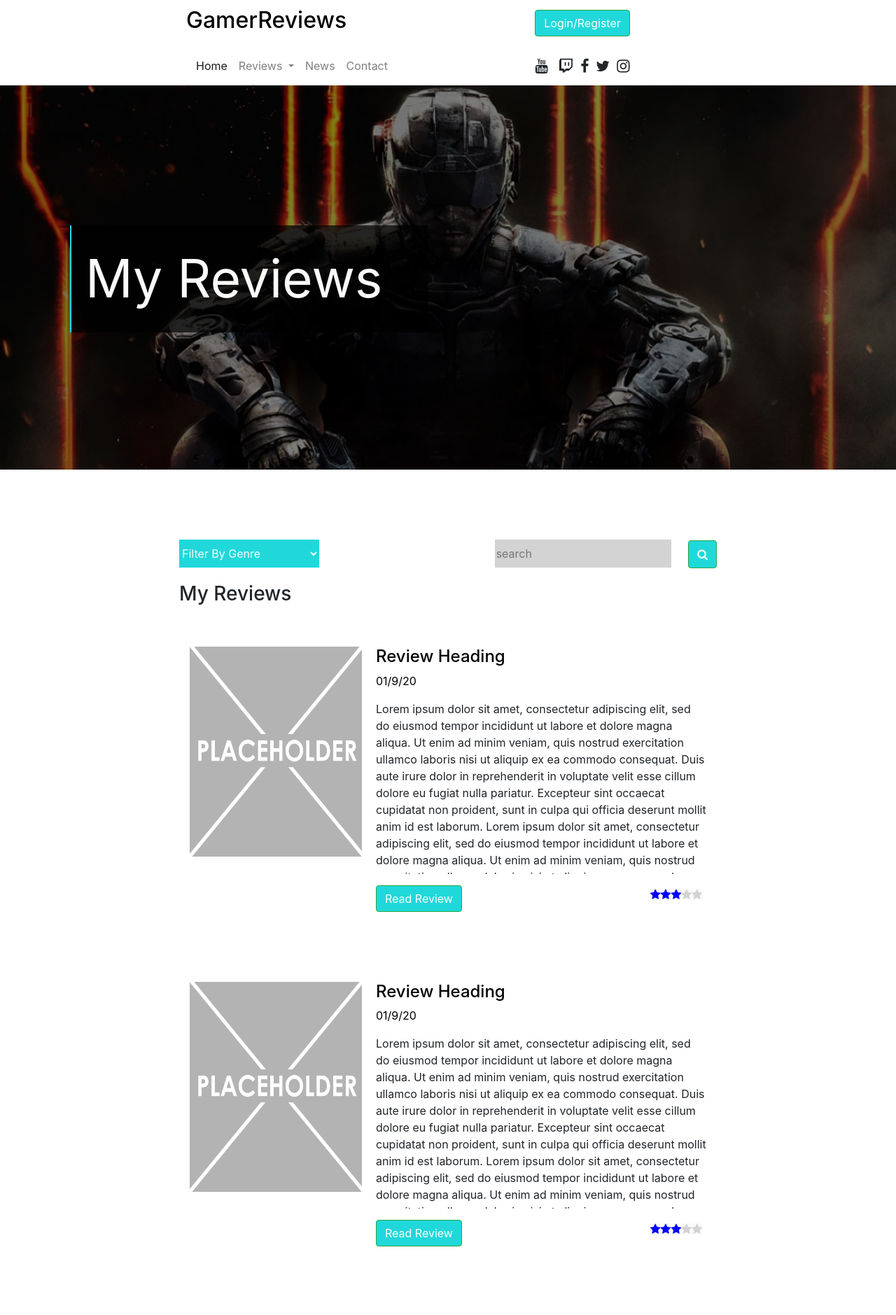
After one commit to Code-Institute-Submissions/gamer-reviews, a Flask app: page /my_reviews in a window 1280 px wide. The commit adds this page. Shown: the top 1879 px of the page at 70% size. Run offline with Flask 2, Linux system fonts and the light colour scheme; data that the repository does not hold is empty; some libraries are stand-ins or nearby versions.

Commit message:
added my-reviews.html

```diff
--- a/.c9/metadata/environment/templates/reviews.html
+++ b/.c9/metadata/environment/templates/reviews.html
@@ -1 +1 @@
-{"filter":false,"title":"reviews.html","tooltip":"/templates/reviews.html","undoManager":{"mark":-1,"position":-1,"stack":[]},"ace":{"folds":[],"scrolltop":0,"scrollleft":0,"selection":{"start":{"row":3,"column":4},"end":{"row":14,"column":10},"isBackwards":false},"options":{"guessTabSize":true,"useWrapMode":false,"wrapToView":true},"firstLineState":0},"timestamp":1599928090609,"hash":"a6baf965615ba4eedfa1fb0be040afde904194d1"}
+{"filter":false,"title":"reviews.html","tooltip":"/templates/reviews.html","undoManager":{"mark":-1,"position":-1,"stack":[]},"ace":{"folds":[],"scrolltop":1380,"scrollleft":0,"selection":{"start":{"row":2,"column":0},"end":{"row":140,"column":10},"isBackwards":false},"options":{"guessTabSize":true,"useWrapMode":false,"wrapToView":true},"firstLineState":0},"timestamp":1599928090609,"hash":"a6baf965615ba4eedfa1fb0be040afde904194d1"}
--- a/app.py
+++ b/app.py
@@ -39,6 +39,10 @@ def write_review():
 def contact():
     return render_template('contact.html', reviews=mongo.db.reviews.find())
 
+@app.route('/my_reviews')
+def my_reviews():
+    return render_template('my-reviews.html', reviews=mongo.db.reviews.find())
+
 if __name__ == '__main__':
     app.run(host=os.environ.get('IP'),
             port=int(os.environ.get('PORT')),
--- /dev/null
+++ b/templates/my-reviews.html
@@ -0,0 +1,141 @@
+{% extends 'base.html' %} {% block content %}
+<section>
+    <div class="row container-fluid hero-image-area">
+        <div class="col-12 hero-image">
+            <img src="static/images/black-ops-bg.jpg" class="hero-image">
+            <div class="black-overlay">
+                <div>
+                    <div class="reviews-hero-heading">
+                        My Reviews
+                    </div>
+                </div>
+            </div>
+        </div>
+    </div>
+</section>
+<section class="reviews">
+    <div class="row filter-search-area">
+        <div class="col-6 filter-area">
+            <select name="select-filter" class="filter">
+                <option value="" class="filter-option" disabled selected>Filter By Genre</option>
+                <option value="Action" class="filter-option">Action</option>
+                <option value="Action-Adventure" class="filter-option">Action-Adventure</option>
+                <option value="Adventure" class="filter-option">Adventure</option>
+                <option value="Role-Playing" class="filter-option">Role-Playing</option>
+                <option value="Simulation" class="filter-option">Simulation</option>
+                <option value="Strategy" class="filter-option">Strategy</option>
+                <option value="sports" class="filter-option">Sports</option>
+            </select>
+        </div>
+        <div class="col-6 search-area">
+            <form>
+                <input type="search" name="review-search" id="review-search" class="search" placeholder="search"></input>
+                <button type="submit" class="btn btn-success search-btn"><i class="fa fa-search"></i></button>
+            </form>
+        </div>
+    </div>
+    <div class="row">
+        <div class="col-12">
+            <h3 class="reviews-heading">My Reviews</h3>
+        </div>
+    </div>
+    <div class="row review-area container">
+        <div class="col-4">
+            <img src="static/images/placeholder.png" class="review-img">
+        </div>
+        <div class="col-8">
+            <h4 class="review-heading">Review Heading</h4>
+            <p class="review-heading">01/9/20</p>
+            <div>
+                <p class="review-content">Lorem ipsum dolor sit amet, consectetur adipiscing elit, sed do eiusmod tempor incididunt ut labore et dolore magna aliqua. Ut enim ad minim veniam, quis nostrud exercitation ullamco laboris nisi ut aliquip ex ea commodo consequat. Duis
+                    aute irure dolor in reprehenderit in voluptate velit esse cillum dolore eu fugiat nulla pariatur. Excepteur sint occaecat cupidatat non proident, sunt in culpa qui officia deserunt mollit anim id est laborum. Lorem ipsum dolor sit
+                    amet, consectetur adipiscing elit, sed do eiusmod tempor incididunt ut labore et dolore magna aliqua. Ut enim ad minim veniam, quis nostrud exercitation ullamco laboris nisi ut aliquip ex ea commodo consequat. Duis aute irure dolor
+                    in
+                </p>
+                <button class="star-btn"><i class="fa fa-star star-fill-btn"></i><i class="fa fa-star star-fill-btn"></i><i class="fa fa-star star-fill-btn"></i><i class="fa fa-star star-empty-btn"></i><i class="fa fa-star star-empty-btn"></i></button>
+                <a href="#"><button class="btn-success btn read-article-btn">Read Review</button></a>
+            </div>
+        </div>
+    </div>
+    <div class="row review-area container">
+        <div class="col-4">
+            <img src="static/images/placeholder.png" class="review-img">
+        </div>
+        <div class="col-8">
+            <a href="#">
+                <h4 class="review-heading">Review Heading</h4>
+            </a>
+            <p class="review-heading">01/9/20</p>
+            <div>
+                <p class="review-content">Lorem ipsum dolor sit amet, consectetur adipiscing elit, sed do eiusmod tempor incididunt ut labore et dolore magna aliqua. Ut enim ad minim veniam, quis nostrud exercitation ullamco laboris nisi ut aliquip ex ea commodo consequat. Duis
+                    aute irure dolor in reprehenderit in voluptate velit esse cillum dolore eu fugiat nulla pariatur. Excepteur sint occaecat cupidatat non proident, sunt in culpa qui officia deserunt mollit anim id est laborum. Lorem ipsum dolor sit
+                    amet, consectetur adipiscing elit, sed do eiusmod tempor incididunt ut labore et dolore magna aliqua. Ut enim ad minim veniam, quis nostrud exercitation ullamco laboris nisi ut aliquip ex ea commodo consequat. Duis aute irure dolor
+                    in
+                </p>
+                <button class="star-btn"><i class="fa fa-star star-fill-btn"></i><i class="fa fa-star star-fill-btn"></i><i class="fa fa-star star-fill-btn"></i><i class="fa fa-star star-empty-btn"></i><i class="fa fa-star star-empty-btn"></i></button>
+                <a href="#"><button class="btn-success btn read-article-btn">Read Review</button></a>
+            </div>
+        </div>
+    </div>
+    <div class="row review-area container">
+        <div class="col-4">
+            <img src="static/images/placeholder.png" class="review-img">
+        </div>
+        <div class="col-8">
+            <a href="#">
+                <h4 class="review-heading">Review Heading</h4>
+            </a>
+            <p class="review-heading">01/9/20</p>
+            <div>
+                <p class="review-content">Lorem ipsum dolor sit amet, consectetur adipiscing elit, sed do eiusmod tempor incididunt ut labore et dolore magna aliqua. Ut enim ad minim veniam, quis nostrud exercitation ullamco laboris nisi ut aliquip ex ea commodo consequat. Duis
+                    aute irure dolor in reprehenderit in voluptate velit esse cillum dolore eu fugiat nulla pariatur. Excepteur sint occaecat cupidatat non proident, sunt in culpa qui officia deserunt mollit anim id est laborum. Lorem ipsum dolor sit
+                    amet, consectetur adipiscing elit, sed do eiusmod tempor incididunt ut labore et dolore magna aliqua. Ut enim ad minim veniam, quis nostrud exercitation ullamco laboris nisi ut aliquip ex ea commodo consequat. Duis aute irure dolor
+                    in
+                </p>
+                <button class="star-btn"><i class="fa fa-star star-fill-btn"></i><i class="fa fa-star star-fill-btn"></i><i class="fa fa-star star-fill-btn"></i><i class="fa fa-star star-empty-btn"></i><i class="fa fa-star star-empty-btn"></i></button>
+                <a href="#"><button class="btn-success btn read-article-btn">Read Review</button></a>
+            </div>
+        </div>
+    </div>
+    <div class="row review-area container">
+        <div class="col-4">
+            <img src="static/images/placeholder.png" class="review-img">
+        </div>
+        <div class="col-8">
+            <a href="#">
+                <h4 class="review-heading">Review Heading</h4>
+            </a>
+            <p class="review-heading">01/9/20</p>
+            <div>
+                <p class="review-content">Lorem ipsum dolor sit amet, consectetur adipiscing elit, sed do eiusmod tempor incididunt ut labore et dolore magna aliqua. Ut enim ad minim veniam, quis nostrud exercitation ullamco laboris nisi ut aliquip ex ea commodo consequat. Duis
+                    aute irure dolor in reprehenderit in voluptate velit esse cillum dolore eu fugiat nulla pariatur. Excepteur sint occaecat cupidatat non proident, sunt in culpa qui officia deserunt mollit anim id est laborum. Lorem ipsum dolor sit
+                    amet, consectetur adipiscing elit, sed do eiusmod tempor incididunt ut labore et dolore magna aliqua. Ut enim ad minim veniam, quis nostrud exercitation ullamco laboris nisi ut aliquip ex ea commodo consequat. Duis aute irure dolor
+                    in
+                </p>
+                <button class="star-btn"><i class="fa fa-star star-fill-btn"></i><i class="fa fa-star star-fill-btn"></i><i class="fa fa-star star-fill-btn"></i><i class="fa fa-star star-empty-btn"></i><i class="fa fa-star star-empty-btn"></i></button>
+                <a href="#"><button class="btn-success btn read-article-btn">Read Review</button></a>
+            </div>
+        </div>
+    </div>
+    <div class="row review-area container">
+        <div class="col-4">
+            <img src="static/images/placeholder.png" class="review-img">
+        </div>
+        <div class="col-8">
+            <a href="#">
+                <h4 class="review-heading">Review Heading</h4>
+            </a>
+            <p class="review-heading">01/9/20</p>
+            <div>
+                <p class="review-content">Lorem ipsum dolor sit amet, consectetur adipiscing elit, sed do eiusmod tempor incididunt ut labore et dolore magna aliqua. Ut enim ad minim veniam, quis nostrud exercitation ullamco laboris nisi ut aliquip ex ea commodo consequat. Duis
+                    aute irure dolor in reprehenderit in voluptate velit esse cillum dolore eu fugiat nulla pariatur. Excepteur sint occaecat cupidatat non proident, sunt in culpa qui officia deserunt mollit anim id est laborum. Lorem ipsum dolor sit
+                    amet, consectetur adipiscing elit, sed do eiusmod tempor incididunt ut labore et dolore magna aliqua. Ut enim ad minim veniam, quis nostrud exercitation ullamco laboris nisi ut aliquip ex ea commodo consequat. Duis aute irure dolor
+                    in
+                </p>
+                <button class="star-btn"><i class="fa fa-star star-fill-btn"></i><i class="fa fa-star star-fill-btn"></i><i class="fa fa-star star-fill-btn"></i><i class="fa fa-star star-empty-btn"></i><i class="fa fa-star star-empty-btn"></i></button>
+                <a href="#"><button class="btn-success btn read-article-btn">Read Review</button></a>
+            </div>
+        </div>
+    </div>
+</section>
+{% endblock %}
```
Also changed, not shown: .c9/metadata/environment/app.py (+1 -1 lines), .c9/metadata/environment/templates/my-reviews.html (added, +1 -0 lines).
